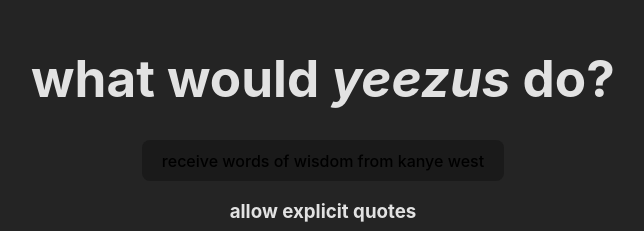
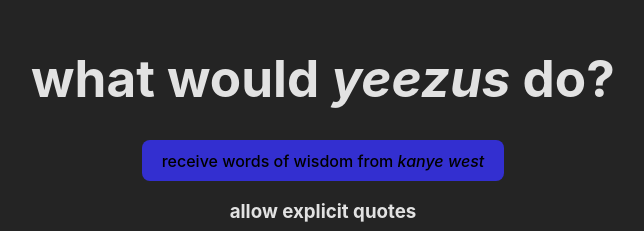
Before and after one commit to littlestbrother/kanye-hangman, a Svelte app: page / in a window 1280 px wide. Shown: the part 271-502 px from the top of the page, without its empty margins (317-961 px from the left). Built offline with nearby package versions, Linux system fonts and the light colour scheme; what bad-words would draw is missing.

Commit message:
save for now... change how answers are handled & show user solution

```diff
--- a/src/components/Answer.svelte
+++ b/src/components/Answer.svelte
@@ -1,5 +1,5 @@
 <script>
-    import { answerOutcome, guesses, quote } from '@src/helpers/storage';
+    import { userWon, guesses, quote, quoteUserSolution } from '@src/helpers/storage';
 
     // subscribe to values in storage
     let guessesData;
@@ -15,6 +15,7 @@
     let userSolution;
 
     const guessQuote = () => {
+
         // save the user from themselves if they accidentally submit nothing
         if (!userSolution) {
             return;
@@ -22,10 +23,13 @@
 
         // check if the user provided a solution that is correct- store the answer outcome accordingly
         if (userSolution.toLowerCase() == kanyeRestQuote) {
-            answerOutcome.update((value) => 'young scholar yeezus is impressed with your work! 🎉');
+            userWon.update((value) => true);
         } else {
-            answerOutcome.update((value) => "you ain't got the answers sway.");
+            userWon.update((value) => false);
         }
+
+        // store user solution
+        quoteUserSolution.update((value) => userSolution);
     };
 </script>
 
@@ -39,3 +43,9 @@
     {/if}
     <input bind:value={userSolution} type="text" placeholder="beware punctuation" /><button class="answer-button" on:click={guessQuote}>✓</button>
 </div>
+
+<style>
+    .answer-button {
+        background-color: #3ccf4e;
+    }
+</style>
--- a/src/components/App.svelte
+++ b/src/components/App.svelte
@@ -1,7 +1,7 @@
 <script>
     import GetQuoteButtons from '@src/components/GetQuoteButtons.svelte';
     import Keyboard from '@src/components/Keyboard.svelte';
-    import { answerOutcome, quoteObfuscated } from '@src/helpers/storage';
+    import { userWon, quote, quoteObfuscated, quoteUserSolution } from '@src/helpers/storage';
     import Portrait from './Portrait.svelte';
     import Restart from './Restart.svelte';
 
@@ -11,22 +11,32 @@
         obfuscatedQuote = value;
     });
 
-    let outcome;
-    answerOutcome.subscribe((value) => {
-        outcome = value;
+    let userHasWon;
+    userWon.subscribe((value) => {
+        userHasWon = value;
+    });
+
+    let kanyeQuote;
+    quote.subscribe((value) => {
+        kanyeQuote = value;
+    });
+
+    let userSolution;
+    quoteUserSolution.subscribe((value) => {
+        userSolution = value;
     });
 </script>
 
 <main>
     <div>
         <!-- render if the quote has not been retrieved and obfuscated, and the user has not provided solution -->
-        {#if !obfuscatedQuote && !outcome}
+        {#if !obfuscatedQuote && (userHasWon == null || userHasWon == undefined)}
             <h1>what would <em>yeezus</em> do?</h1>
             <GetQuoteButtons />
         {/if}
 
         <!-- render if the quote has been retrieved and obfuscated, and the user has not provided solution -->
-        {#if obfuscatedQuote && !outcome}
+        {#if obfuscatedQuote && (userHasWon == null || userHasWon == undefined)}
             <h3>
                 <span style="background-color:#1a1a1a; padding:8px; border-radius:10px">what would <em>yeezus</em> do?</span>
             </h3>
@@ -37,23 +47,66 @@
             </div>
         {/if}
 
-            <!-- TODO: make a way to forfeit opportunity to answer to see quote -->
+        <!-- TODO: make a way to forfeit opportunity to answer to see quote -->
 
         <!-- render if the user has provided quote solution -->
-        {#if outcome}
-            <!-- outcome text -->
-            <h1 class="jumbo">{outcome}</h1>
-            <!-- if the user's solution was incorrect -->
-            {#if outcome == "you ain't got the answers sway."}
-                <img class="game-results-image" src="https://c.tenor.com/L-evXoE9VXoAAAAC/no-nope.gif" />
+        {#if userHasWon != null && userHasWon != undefined}
+            {#if userHasWon == true}
+                <h1>young scholar yeezus is impressed with your work! 🎉</h1>
+                <img class="game-results-image" alt="you won" src="https://media.tenor.com/SurWqHd37lIAAAAC/kanye-west-clap.gif" />
+                <h3><span class="quote success"><em>"{kanyeQuote}"</em></span></h3>
+                <h3>...is correct!</h3>
+            {:else}
+                <h1>you ain't got the answers sway.</h1>
+                <img class="game-results-image" alt="you lost" src="https://c.tenor.com/L-evXoE9VXoAAAAC/no-nope.gif" />
+                <h3>
+                    <span class="quote">
+                        <span class="success"><em>"{kanyeQuote}"</em></span>
+                        <hr />
+                        <span class="failure"><em>"{userSolution}"</em></span>
+                    </span>
+                </h3>
             {/if}
-
-            <!-- if the user succeeded -->
-            {#if outcome == 'young scholar yeezus is impressed with your work! 🎉'}
-                <img class="game-results-image" src="https://media.tenor.com/SurWqHd37lIAAAAC/kanye-west-clap.gif" />
-            {/if}
-            <!-- restart game button -->
             <Restart />
         {/if}
     </div>
 </main>
+
+<style>
+    .success {
+        color: #3ccf4e;
+    }
+
+    .failure {
+        color: #cd3131;
+    }
+
+    .quote {
+        background-color: #1a1a1a;
+        padding: 5px;
+        border-radius: 8px;
+        display: inline-block;
+    }
+
+    .game-results-image {
+        width: 95%;
+        height: 10em;
+        object-fit: cover;
+        border-radius: 10px;
+        margin-bottom: 30px;
+    }
+
+    .gameboard {
+        background-color: #212121;
+        border-radius: 10px;
+        padding: 1em;
+        margin: auto;
+        width: 95%;
+    }
+
+    @media only screen and (min-width: 768px) {
+        .gameboard {
+            width: 45%;
+        }
+    }
+</style>
--- a/src/components/GetQuoteButtons.svelte
+++ b/src/components/GetQuoteButtons.svelte
@@ -49,9 +49,15 @@
 
 <div>
     <!-- Button for user to get quote from Kanye Rest API -->
-    <button on:click={loadQuote}>receive words of wisdom from kanye west</button>
+    <button on:click={loadQuote} class="start-button">receive words of wisdom from <em>kanye west</em></button>
     <br />
     <!-- Explicit Quotes Toggle -->
     <h3>allow explicit quotes</h3>
     <Toggle class="toggle" bind:toggled hideLabel toggledColor="#3CCF4E" untoggledColor="#1a1a1a" on:toggle={allowExplicit} />
 </div>
+
+<style>
+    .start-button {
+        background-color: #332FD0;
+    }
+</style>
--- a/src/components/Keyboard.svelte
+++ b/src/components/Keyboard.svelte
@@ -3,6 +3,7 @@
     import { deObfuscateCharacters, getCharacterIndexes } from '@src/helpers/quote';
     import { guesses, quoteResolved, quote, quoteObfuscated } from '@src/helpers/storage';
     import Answer from './Answer.svelte';
+    import Tools from './Tools.svelte';
 
     // subscribe to values in storage
     let guessesData;
@@ -70,3 +71,4 @@
         <button id={character} on:click={guessCharacter} class={character.match(/^[0-9]+$/) != null ? 'number key' : 'letter key'}>{character}</button>
     {/each}
 </div>
+<Tools />
--- a/src/components/Portrait.svelte
+++ b/src/components/Portrait.svelte
@@ -10,3 +10,12 @@
     <!-- Portrait Image of Kanye West -->
     <img src={getRandomKanyeGif()} alt="yeezus" class="portrait" />
 </div>
+
+<style>
+    .portrait {
+        width: 95%;
+        height: 12em;
+        object-fit: cover;
+        border-radius: 10px;
+    }
+</style>
--- a/src/components/Restart.svelte
+++ b/src/components/Restart.svelte
@@ -1,10 +1,10 @@
 <script>
-    import { answerOutcome, guesses, quote, quoteObfuscated, quoteResolved } from '@src/helpers/storage';
+    import { userWon, guesses, quote, quoteObfuscated, quoteResolved } from '@src/helpers/storage';
 
     // return values in storage to defaults
     const resetState = () => {
-        for (const e of [quote, quoteObfuscated, answerOutcome]) {
-            e.update((value) => undefined);
+        for (const e of [quote, quoteObfuscated, userWon]) {
+            e.update((value) => null);
         }
 
         const quoteResolvedEmpty = { correctCharacters: [] };
@@ -16,5 +16,5 @@
 </script>
 
 <div>
-    <button on:click={resetState}><h2>go again ↺</h2></button>
+    <button on:click={resetState}>go again ↺</button>
 </div>
--- /dev/null
+++ b/src/components/Tools.svelte
@@ -0,0 +1,7 @@
+<script>
+</script>
+
+<div>
+  <br/>
+  <button>Free Guess</button>
+</div>
--- a/src/helpers/quote.js
+++ b/src/helpers/quote.js
@@ -2,7 +2,7 @@
 
 // replace alpha-numeric characters with the middle dot ascii character (to hide the quote)
 export const obfuscateQuote = (quote) => {
-  let obfuscatedQuote = quote.replace(/[a-zA-Z0-9]/g, "·");
+  let obfuscatedQuote = quote.replace(/[a-zA-Z0-9]/g, "◆");
   return obfuscatedQuote
 }
 
--- a/src/helpers/storage.js
+++ b/src/helpers/storage.js
@@ -4,10 +4,11 @@
 export const quote = writable(null);
 export const quoteObfuscated = writable(null);
 export const quoteResolved = writable({ correctCharacters: [] });
+export const quoteUserSolution = writable(null);
 
 // guess
 export const guesses = writable({ count: 0, attemptsLeft: 0, attemptsAllowed: 0 })
 
 // game
-export const answerOutcome = writable(null);
+export const userWon = writable(null);
 export const explicitAllowed = writable(false);
--- a/src/styles/app.css
+++ b/src/styles/app.css
@@ -1,4 +1,3 @@
-/* TODO: refactor this into components? */
 :root {
   font-family: Inter, Avenir, Helvetica, Arial, sans-serif;
   font-size: 16px;
@@ -27,6 +26,14 @@
 h1 {
   font-size: 3.2em;
   line-height: 1.1;
+}
+
+hr {
+  height: 3px;
+  background-color: #242424;
+  width: 95%;
+  border-radius: 50px;
+  border: none;
 }
 
 a {
@@ -65,10 +72,6 @@
   outline: 4px auto -webkit-focus-ring-color;
 }
 
-.answer-button {
-  background-color: #3CCF4E;
-}
-
 input {
   width: 57%;
   margin: 5px;
@@ -91,13 +94,6 @@
   margin: 0 auto;
   padding: 2rem;
   text-align: center;
-}
-
-.quote {
-  background-color: #1a1a1a;
-  padding: 5px;
-  border-radius: 8px;
-  display: inline-block;
 }
 
 .toggle {
@@ -139,33 +135,4 @@
   background-color: #cd3131;
 }
 
-.gameboard {
-  background-color: #212121;
-  border-radius: 10px;
-  padding: 1em;
-  margin: auto;
-  width: 95%;
-}
-
-@media only screen and (min-width: 768px) {
-  .gameboard {
-    width: 45%;
-  }
-}
-
-.portrait {
-  width: 95%;
-  height: 12em;
-  object-fit: cover;
-  border-radius: 10px;
-}
-
-.game-results-image {
-  width: 95%;
-  height: 10em;
-  object-fit: cover;
-  border-radius: 10px;
-  margin-bottom: 30px;
-}
-
 /* TODO: refactor styling in a better way? */
```
